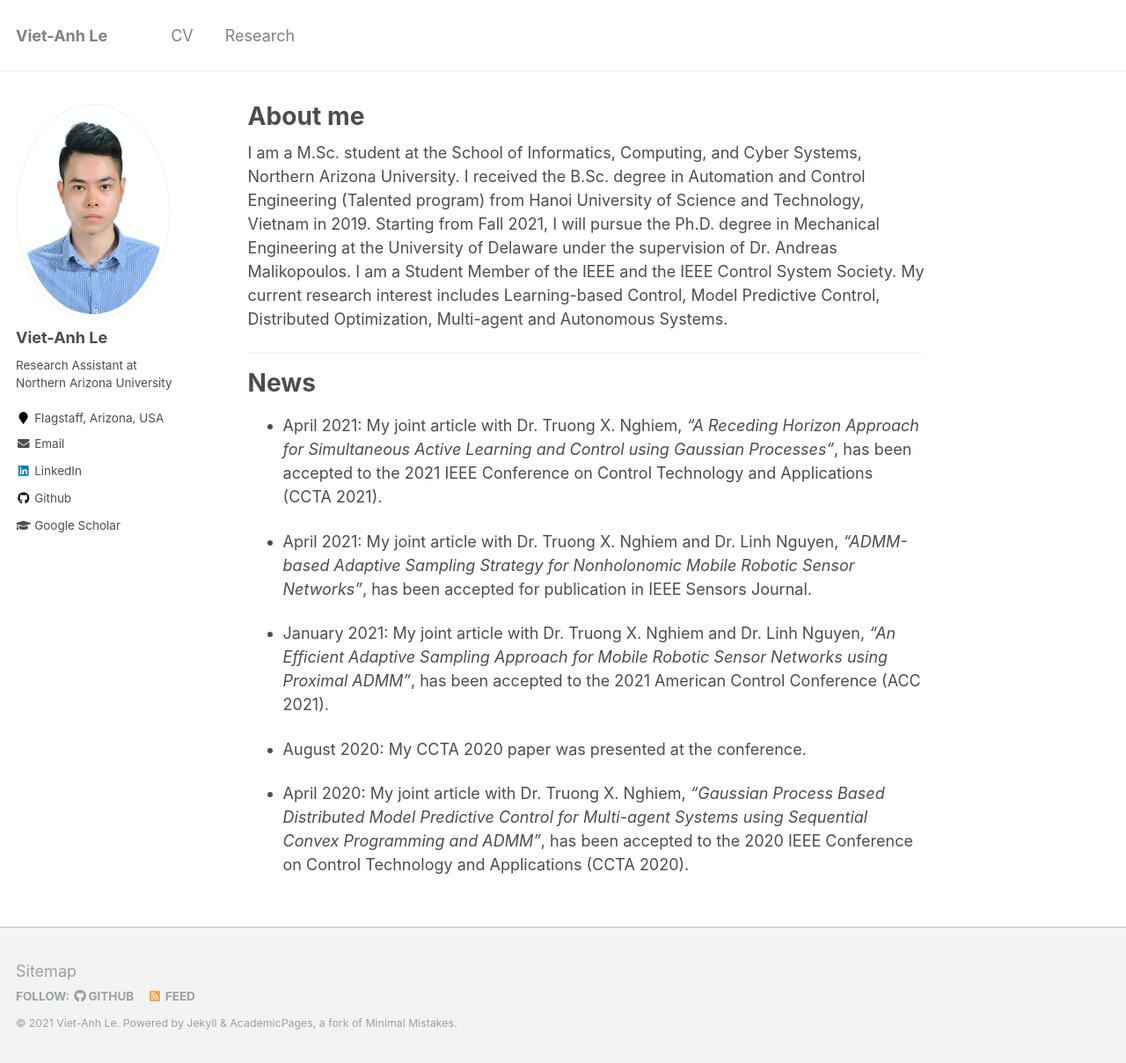
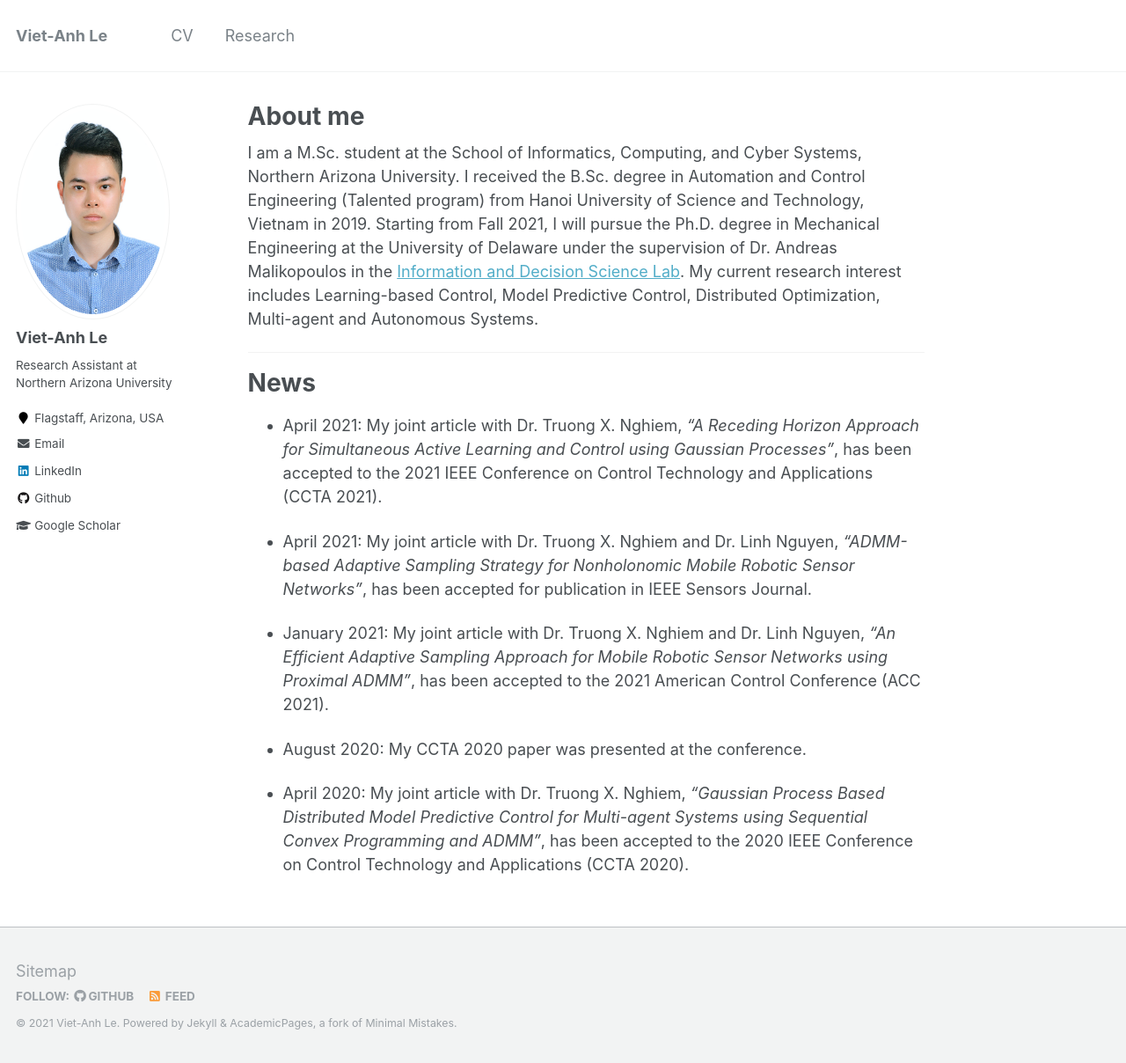
Before and after one commit to vietanhle0101/vietanhle0101.github.io, a Jekyll site: the page built from _pages/about.md, in a window 1280 px wide and 1208 px high. Shown: the whole window at 88% size. Built offline with Jekyll 4.4.1, drawn with Linux system fonts in a browser that asks for light colours.

Commit message:
update profile

```diff
--- a/_pages/about.md
+++ b/_pages/about.md
@@ -8,10 +8,9 @@ redirect_from:
   - /about.html
 ---
 
-I am a M.Sc. student at the School of Informatics, Computing, and Cyber Systems, Northern Arizona University. I received the B.Sc. degree in Automation and Control Engineering (Talented program) from Hanoi University of Science and Technology, Vietnam in 2019. Starting from Fall 2021, I will pursue the Ph.D. degree in Mechanical Engineering at the University of Delaware under the supervision of Dr. Andreas Malikopoulos.
-I am a Student Member of the IEEE and the IEEE Control System Society.
+I am a M.Sc. student at the School of Informatics, Computing, and Cyber Systems, Northern Arizona University. I received the B.Sc. degree in Automation and Control Engineering (Talented program) from Hanoi University of Science and Technology, Vietnam in 2019. Starting from Fall 2021, I will pursue the Ph.D. degree in Mechanical Engineering at the University of Delaware under the supervision of Dr. Andreas Malikopoulos in the [Information and Decision Science Lab](https://sites.udel.edu/ids-lab/people/).
+<!-- I am a Student Member of the IEEE and the IEEE Control System Society. -->
 My current research interest includes Learning-based Control, Model Predictive Control, Distributed Optimization, Multi-agent and Autonomous Systems.
-<!-- at the [IDS Lab](https://sites.udel.edu/ids-lab/people/). -->
 
 ***
 
```
Also changed, not shown: 1 other file.
